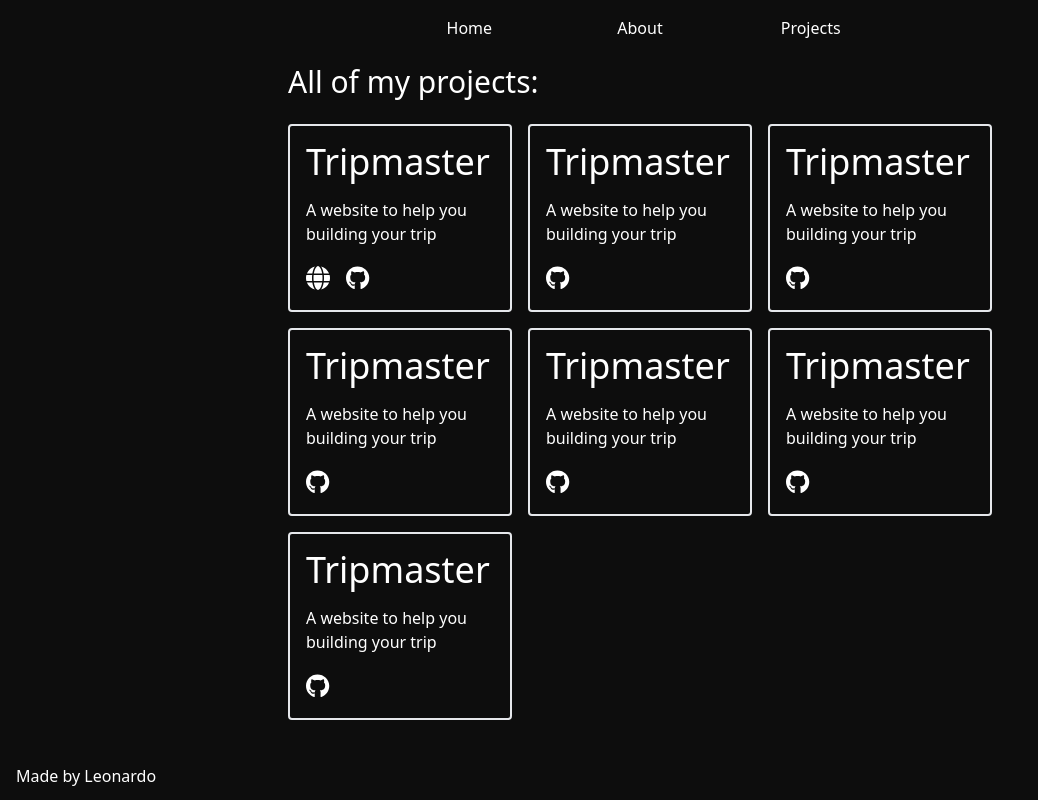
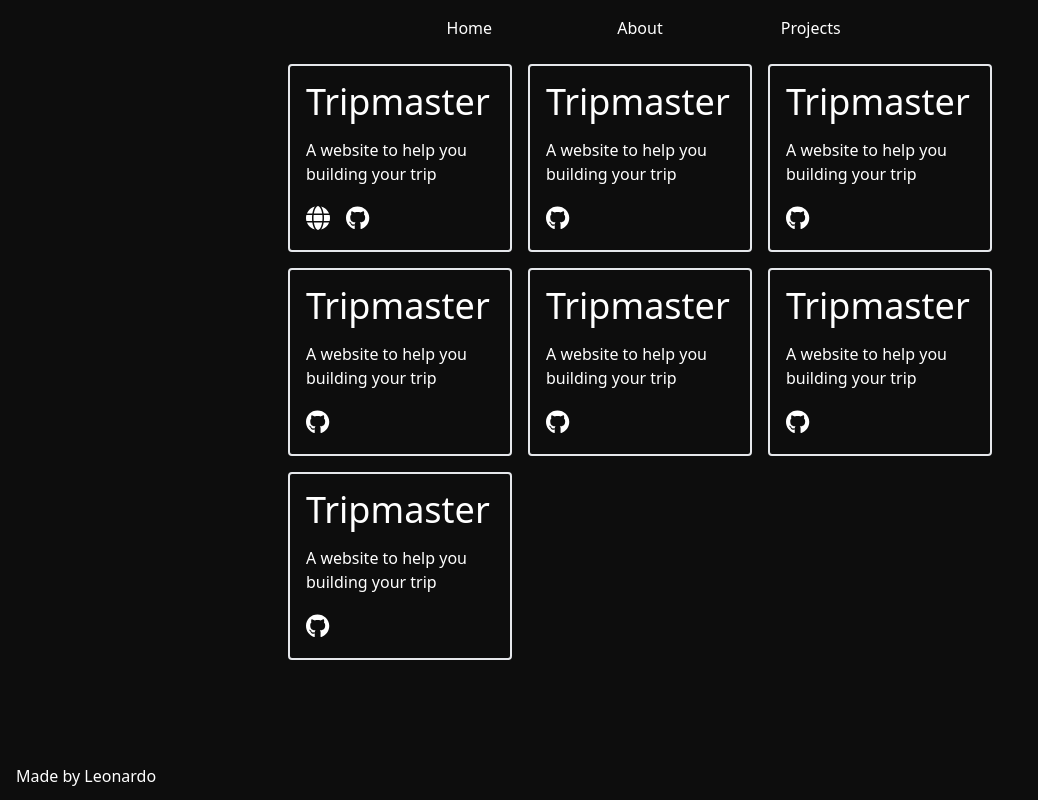
Before and after one commit to leonardo-abreu-programmer/lwo, a Next.js app: page /projects in a window 1280 px wide. Shown: the whole page, without its empty margins (0-1038 px from the left). Built offline with nearby package versions, Linux system fonts and the light colour scheme.

Commit message:
projects page with no title

```diff
--- a/app/projects/page.tsx
+++ b/app/projects/page.tsx
@@ -3,7 +3,6 @@ import Project from "../../components/project";
 export default function Page() {
   return (
     <div className="w-full">
-      <h3 className="pb-6">All of my projects:</h3>
       <div className="grid grid-cols-3 gap-4">
         <Project title='Tripmaster' description='A website to help you building your trip' github='https://github.com/AbreuDProgrammer/Tripmaster' link='http://tripmaster.lwoabreu.com'/>
         <Project title='Tripmaster' description='A website to help you building your trip' github='www.github.com'/>
```
